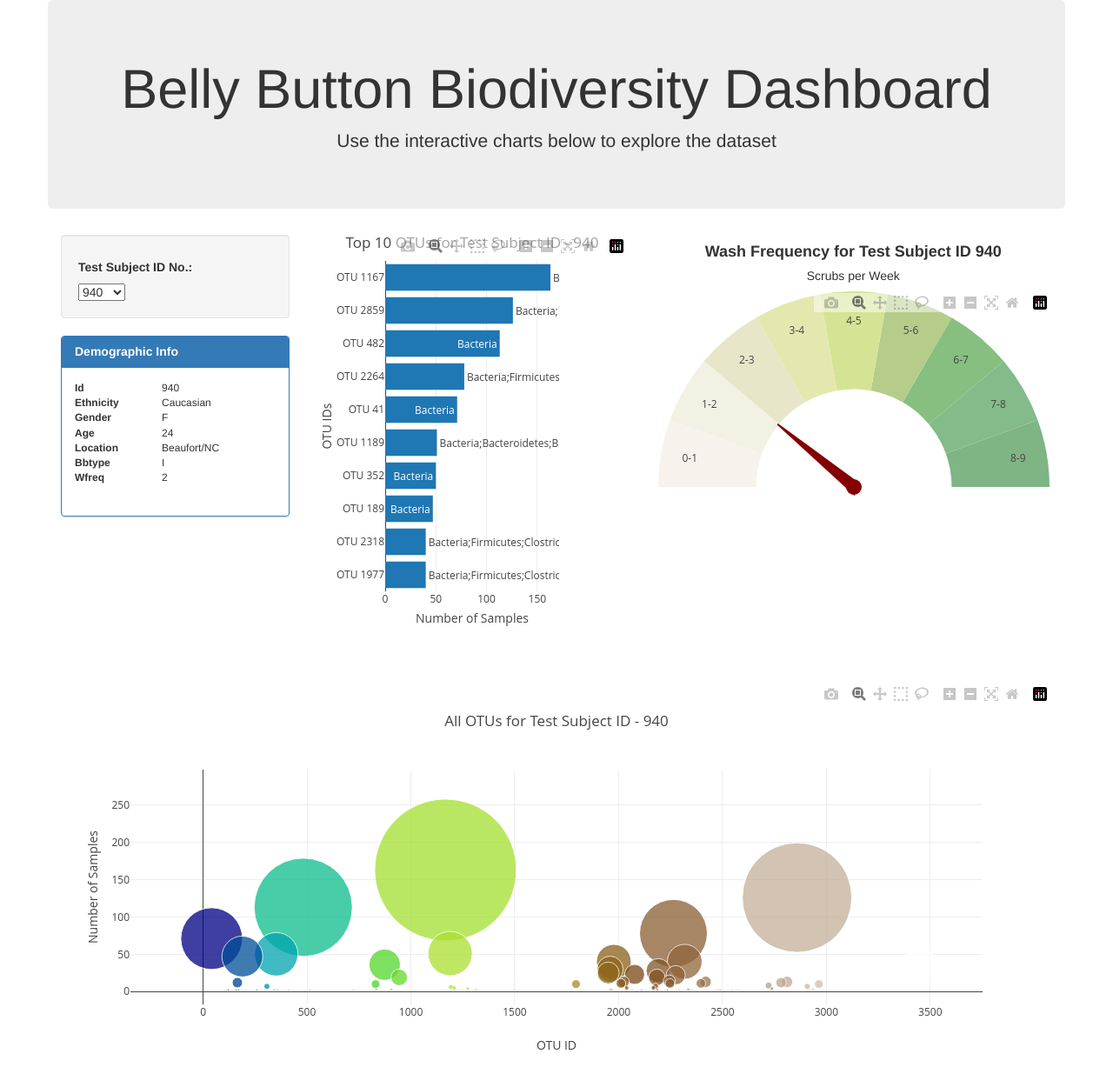
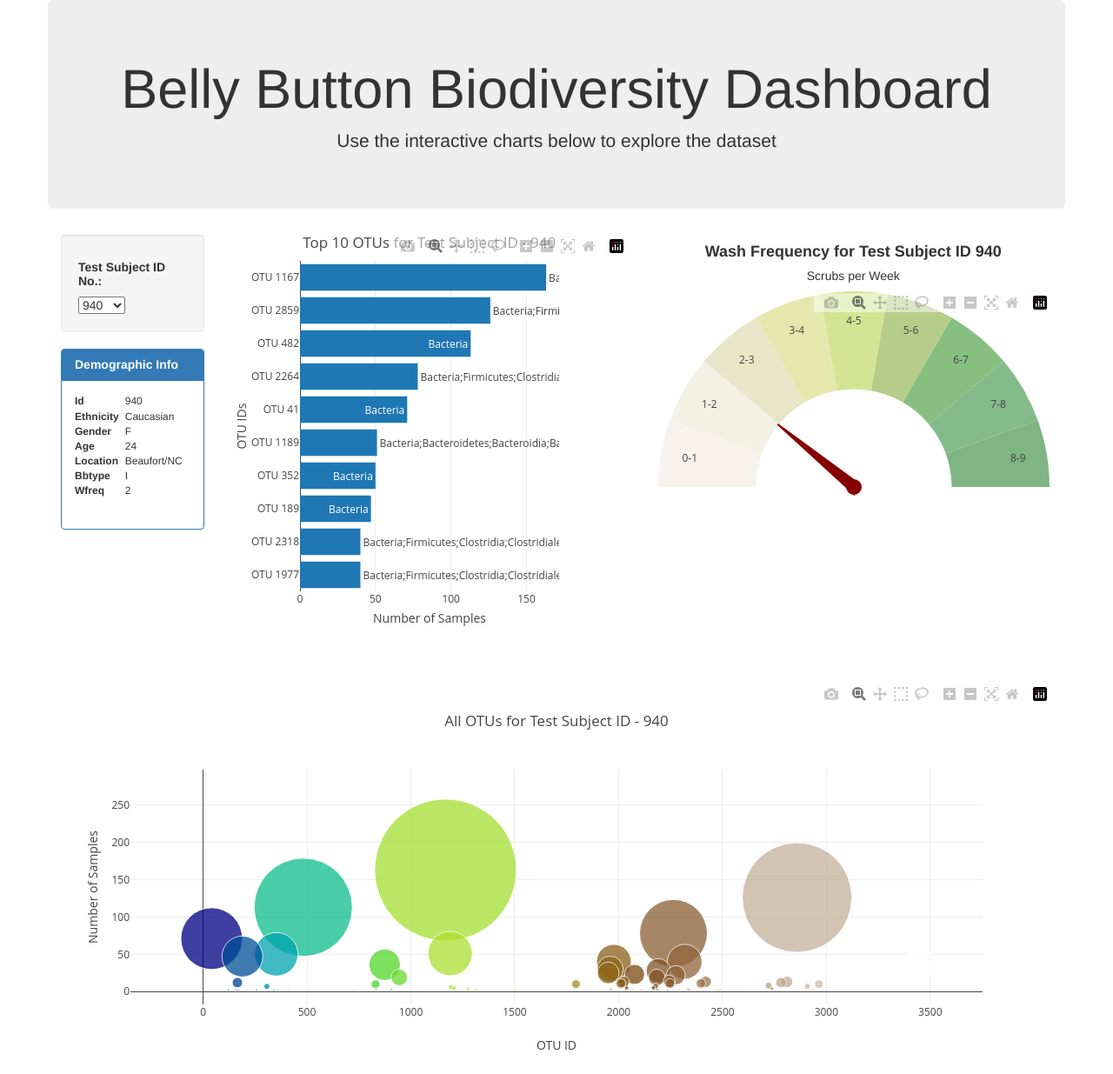
Before and after one commit to ushaakumaar/Plotly-Belly_Button_Biodiversity_Interactive_Dashboard, a Flask app: page / in a window 1280 px wide. Shown: the whole page at 87% size. Run offline with Flask 2, Linux system fonts and the light colour scheme; some libraries are stand-ins or nearby versions.

Commit message:
Changed bootstrap column width

```diff
--- a/templates/index.html
+++ b/templates/index.html
@@ -19,7 +19,7 @@
             </div>
         </div>
         <div class="row">
-            <div class="col-md-3">
+            <div class="col-md-2">
                 <div class="well">
                     <h5><strong>Test Subject ID No.:</strong></h5>
                     <select id="selDataset" onchange="optionChanged(this.value)"></select>
@@ -31,7 +31,7 @@
                     <div id="sample-metadata" class="panel-body" style="font-size:12px;"></div>
                 </div>
             </div>
-            <div class="col-md-4">
+            <div class="col-md-5">
                 <div id="bar"></div>
             </div>
             <div class="col-md-5">
```
